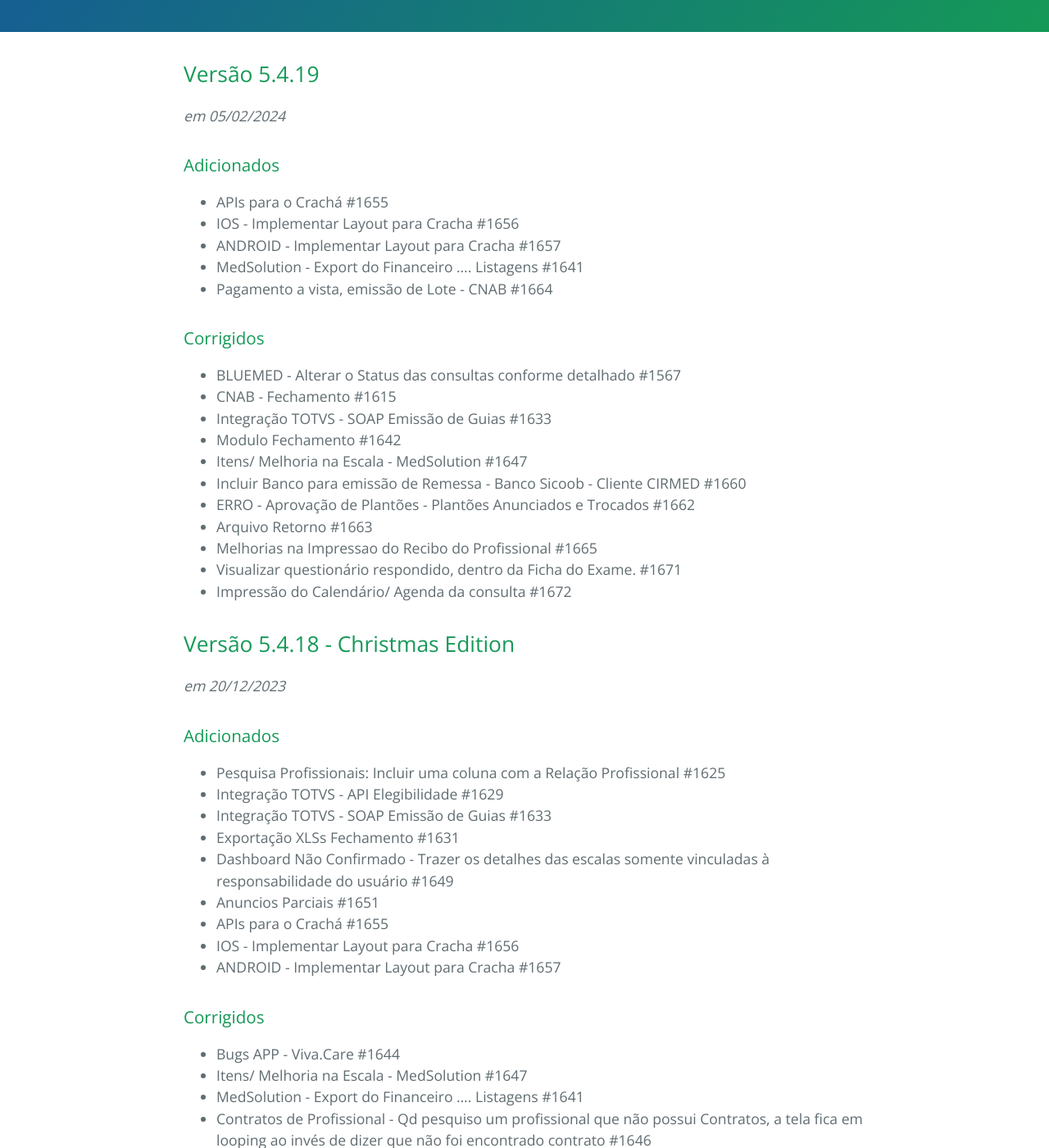
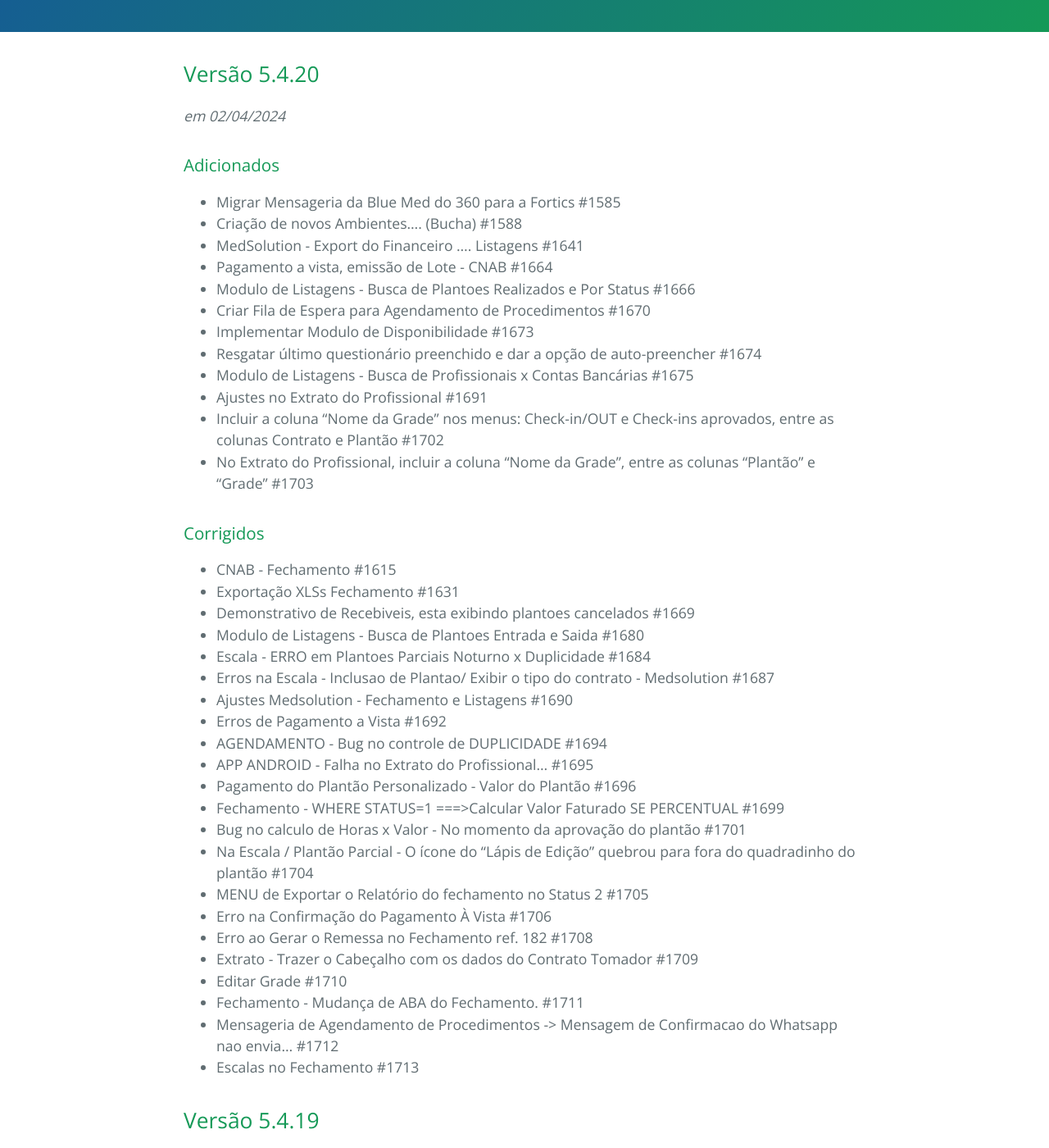
Before and after one commit to viva-care/viva-care.github.io, a Jekyll site: the page built from index.md, in a window 1280 px wide and 1400 px high, scrolled down 278 px. Shown: the whole window at 82% size. Built offline with Jekyll 4.4.1, drawn with Linux system fonts in a browser that asks for light colours; our own code applies the rules of GitHub Pages for plain Markdown files.

```diff
--- a/index.md
+++ b/index.md
@@ -1,6 +1,47 @@
 ---
 layout: default
 ---
+
+## Versão 5.4.20
+_em 02/04/2024_
+
+### Adicionados
+* Migrar Mensageria da Blue Med do 360 para a Fortics #1585
+* Criação de novos Ambientes.... (Bucha) #1588
+* MedSolution - Export do Financeiro .... Listagens #1641
+* Pagamento a vista, emissão de Lote - CNAB #1664
+* Modulo de Listagens - Busca de Plantoes Realizados e Por Status #1666
+* Criar Fila de Espera para Agendamento de Procedimentos #1670
+* Implementar Modulo de Disponibilidade #1673
+* Resgatar último questionário preenchido e dar a opção de auto-preencher #1674
+* Modulo de Listagens - Busca de Profissionais x Contas Bancárias #1675
+* Ajustes no Extrato do Profissional #1691
+* Incluir a coluna "Nome da Grade" nos menus: Check-in/OUT e Check-ins aprovados, entre as colunas Contrato e Plantão #1702
+* No Extrato do Profissional, incluir a coluna "Nome da Grade", entre as colunas "Plantão" e "Grade" #1703
+
+### Corrigidos
+* CNAB - Fechamento #1615
+* Exportação XLSs Fechamento #1631
+* Demonstrativo de Recebiveis, esta exibindo plantoes cancelados #1669
+* Modulo de Listagens - Busca de Plantoes Entrada e Saida #1680
+* Escala - ERRO em Plantoes Parciais Noturno x Duplicidade #1684
+* Erros na Escala - Inclusao de Plantao/ Exibir o tipo do contrato - Medsolution #1687
+* Ajustes Medsolution - Fechamento e Listagens #1690
+* Erros de Pagamento a Vista #1692
+* AGENDAMENTO - Bug no controle de DUPLICIDADE #1694
+* APP ANDROID - Falha no Extrato do Profissional... #1695
+* Pagamento do Plantão Personalizado - Valor do Plantão #1696
+* Fechamento - WHERE STATUS=1 ===>Calcular Valor Faturado SE PERCENTUAL #1699
+* Bug no calculo de Horas x Valor - No momento da aprovação do plantão #1701
+* Na Escala / Plantão Parcial - O ícone do "Lápis de Edição" quebrou para fora do quadradinho do plantão #1704
+* MENU de Exportar o Relatório do fechamento no Status 2 #1705
+* Erro na Confirmação do Pagamento À Vista #1706
+* Erro ao Gerar o Remessa no Fechamento ref. 182 #1708
+* Extrato - Trazer o Cabeçalho com os dados do Contrato Tomador #1709
+* Editar Grade #1710
+* Fechamento - Mudança de ABA do Fechamento. #1711
+* Mensageria de Agendamento de Procedimentos -> Mensagem de Confirmacao do Whatsapp nao envia... #1712
+* Escalas no Fechamento #1713
 
 ## Versão 5.4.19
 _em 05/02/2024_
```
